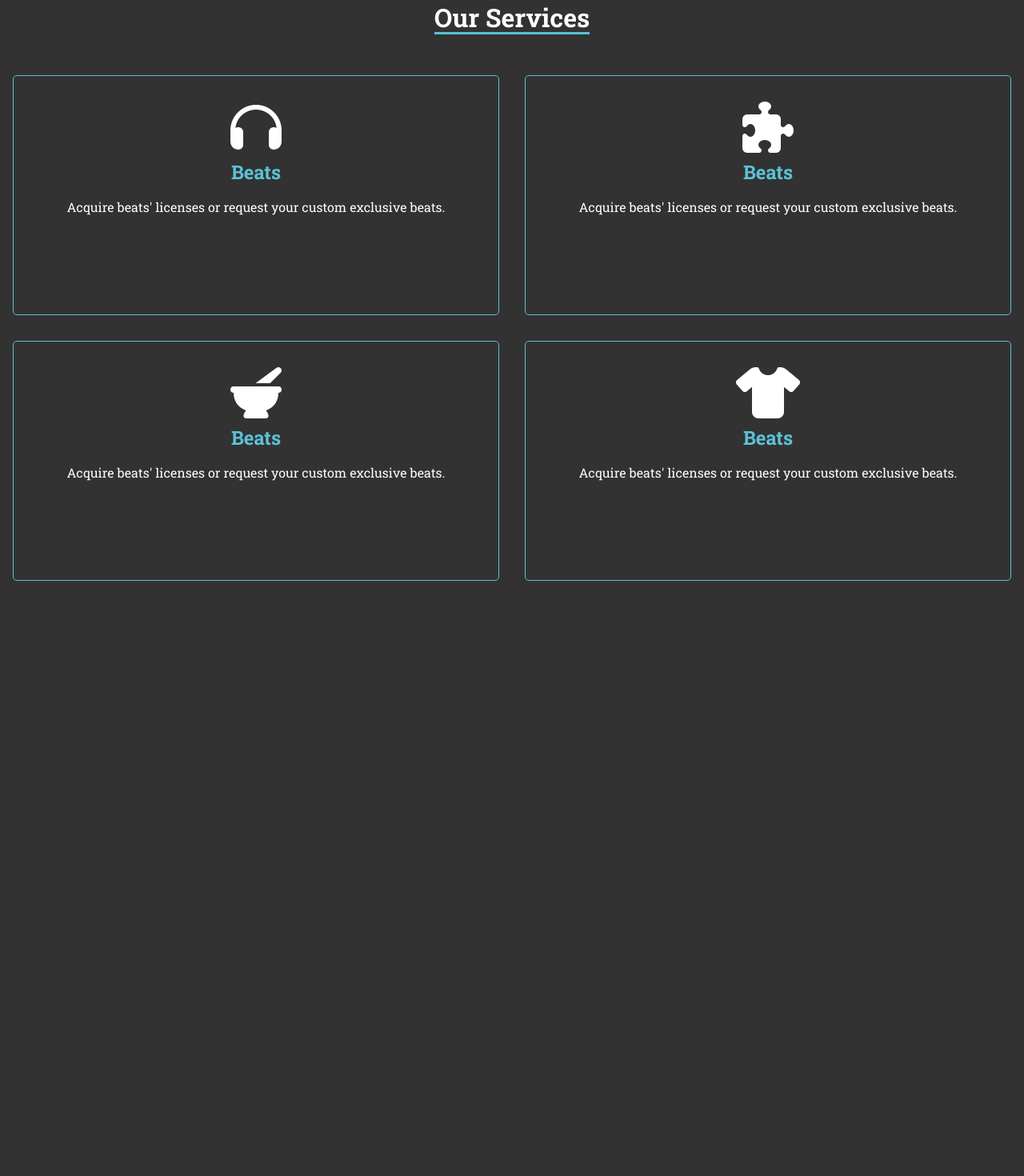
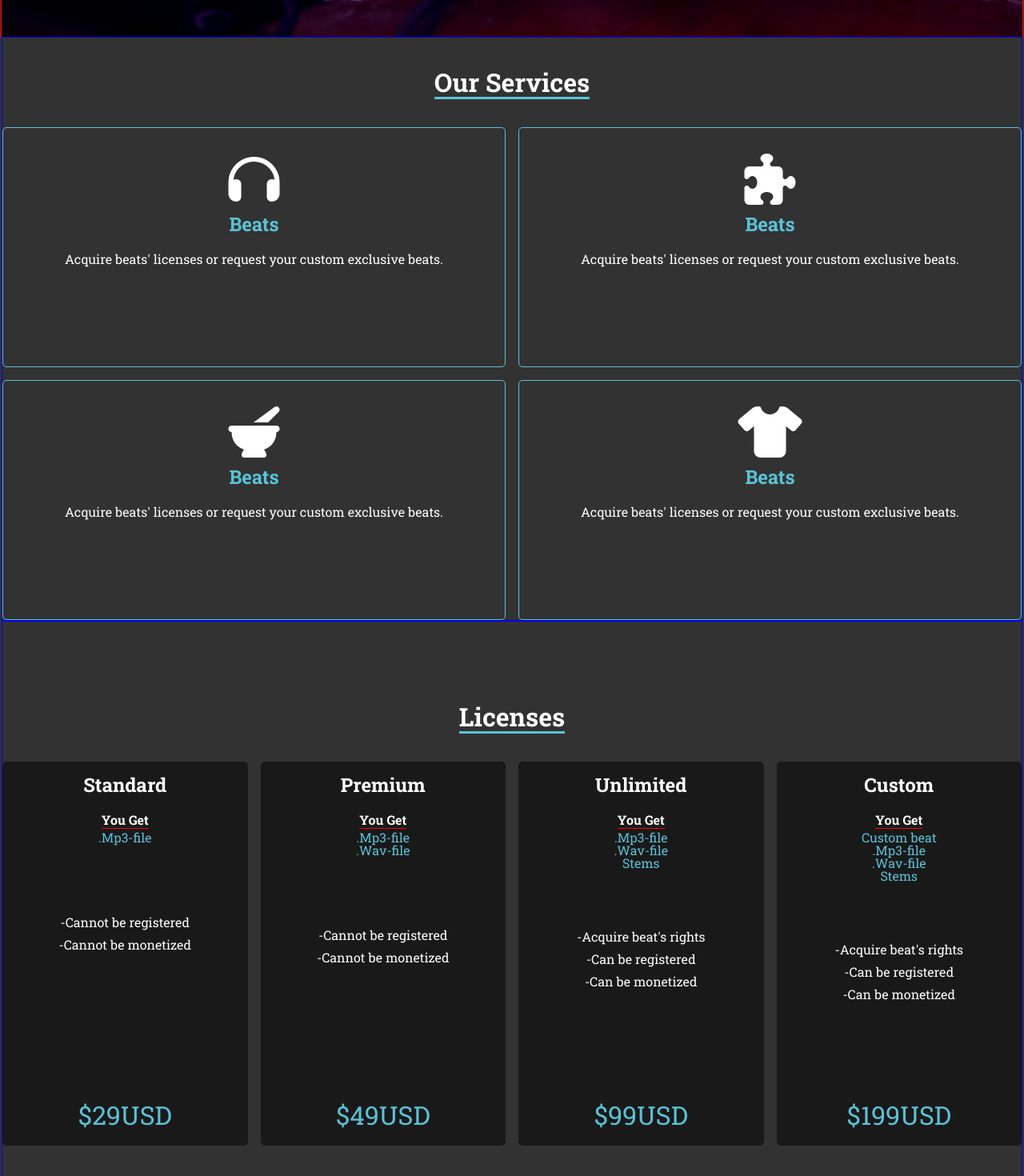
Before and after one commit to Shaqri/NIEl-Client, a React (Create React App) app: page /home in a window 1280 px wide. Shown: the part 834-2304 px from the top of the page at 80% size. Before the commit the page ends 1576 px from the top, so only its background shows below. Built offline with nearby package versions, Linux system fonts and the light colour scheme; no server answers.

Commit message:
Add css style to home page and make it completely responsive

```diff
--- a/public/index.html
+++ b/public/index.html
@@ -29,7 +29,7 @@
     -->
     <title>Nielbeats</title>
   </head>
-  <body>
+  <body id="body">
     <div id='root'></div>
   </body>
 </html>
--- a/src/Components/atoms/Card.js
+++ b/src/Components/atoms/Card.js
@@ -1,9 +1,29 @@
-function Card({title, description, styleClass, icon }) {
+
+function Card(props) {
+  const {title, description, styleClass, icon,
+  preDescriptionTitle, preDescription, footer } = props;
+
+  const formatDescription = (description) => {
+    const splitDescription = description.split("|");
+    return splitDescription.map((slice) => <span>{slice}</span>);
+  };
+
   return(
     <li className={`card ${styleClass}`}>
-      <i class={`${icon} icon`} />
+      {icon &&
+        <i className={`${icon} icon`} />
+      }
       <h2 className="title">{title}</h2>
-      <p className="description">{description}</p>
+      {preDescription &&
+        <div className="pre-description">
+          <h3 className="title"><span>{preDescriptionTitle}</span></h3>
+          <p className="description">{formatDescription(preDescription)}</p>
+        </div>
+      }
+      <p className="description">{formatDescription(description)}</p>
+      {footer &&
+        <p className="footer">{footer}</p>
+      }
     </li>
   );
 }
--- /dev/null
+++ b/src/Components/organisms/Licenses.js
@@ -0,0 +1,45 @@
+import Container from '../templates/Container';
+import ListWithHeader from '../molecules/ListWithHeader';
+import Card from '../atoms/Card';
+
+function Licenses() {
+  return(
+    <Container styleClass="licenses">
+      <ListWithHeader
+       header="Licenses"
+       headerClass="section-header"
+       styleClass="license-list">
+        <Card
+          title="Standard"
+          preDescriptionTitle="You Get"
+          preDescription=".Mp3-file"
+          description="-Cannot be registered | -Cannot be monetized"
+          footer="$29USD"
+        />
+        <Card
+          title="Premium"
+          preDescriptionTitle="You Get"
+          preDescription=".Mp3-file | .Wav-file"
+          description="-Cannot be registered | -Cannot be monetized"
+          footer="$49USD"
+        />
+        <Card
+          title="Unlimited"
+          preDescriptionTitle="You Get"
+          preDescription=".Mp3-file | .Wav-file | Stems"
+          description="-Acquire beat's rights | -Can be registered | -Can be monetized"
+          footer="$99USD"
+        />
+        <Card
+          title="Custom"
+          preDescriptionTitle="You Get"
+          preDescription="Custom beat | .Mp3-file | .Wav-file | Stems"
+          description="-Acquire beat's rights | -Can be registered | -Can be monetized"
+          footer="$199USD"
+        />
+      </ListWithHeader>
+    </Container>
+  );
+};
+
+export default Licenses;
--- a/src/Components/pages/Home.js
+++ b/src/Components/pages/Home.js
@@ -2,11 +2,14 @@ import Container from '../templates/Container';
 import BackgroundWithText from '../molecules/BackgroundWithText';
 import homeImg from '../../images/home.jpg';
 import Services from '../organisms/Services';
+import Licenses from '../organisms/Licenses'
+
 function Home () {
   return(
   <Container styleClass="page-container home">
     <BackgroundWithText withShade image={homeImg} text="Welcome!" styleClass="welcome" />
     <Services/>
+    <Licenses />
   </Container>
   );
 };
--- a/src/style/_layout.scss
+++ b/src/style/_layout.scss
@@ -5,15 +5,38 @@
   flex-direction: $direction;
 }
 
+#body {
+  box-sizing: border-box;
+}
+
+#header {
+  @include flexCenter(row, space-between, center);
+  position: fixed;
+  box-sizing: border-box;
+  width: 100%;
+  background-color: black;
+  height: 10vh;
+  padding: 0 1rem;
+  z-index: 2;
+  .active {
+    color: $blue;
+  }
+}
+
 .container-view-size {
   box-sizing: border-box;
   width: 100%;
-  height: 100vh;
+  min-height: 100vh;
+  border: 1px solid blue;
+
 }
 
 .page-container {
+  border: 1px solid red;
   height: 90vh;
-  width: 100%
+  width: 100%;;
+  position: relative;
+  top: 10vh;
 }
 
 .background-image {
@@ -71,19 +94,37 @@
   height: 100%;
 
   .list {
+    max-width: 1300px;
     display: grid;
-
+    justify-content: center;
+    grid-gap: 1em;
+    grid-template-columns: repeat(1, minmax(100px, 500px));
   }
   .card {
-    height: 300px;
-    margin: 1rem;
+    position: relative;
+    min-height: 300px;
     text-align: center;
+    border: 1px solid $blue;
+    border-radius: 5px;
     .icon {
       font-size: 4em;
     }
 
     .title {
       font-size: 1.5em;
+    }
+    .pre-description {
+      .description {
+        span {
+          display: block;
+        }
+      }
+    }
+
+    .description {
+      span {
+        display: block;
+      }
     }
   }
 }
@@ -104,17 +145,6 @@
   }
 }
 
-#header {
-  @include flexCenter(row, space-between, center);
-  background-color: black;
-  height: 10vh;
-  padding: 0 1rem;
-
-  .active {
-    color: $blue;
-  }
-}
-
 
 @media screen and (min-width: 700px) {
   .l-dropdown {
--- a/src/style/_module.scss
+++ b/src/style/_module.scss
@@ -6,3 +6,4 @@
 @import './modules/header';
 @import './modules/home';
 @import './modules/services';
+@import './modules/licenses';
--- a/src/style/index.css
+++ b/src/style/index.css
@@ -85,16 +85,53 @@ a {
   color: white;
 }
 
+#body {
+  -webkit-box-sizing: border-box;
+          box-sizing: border-box;
+}
+
+#header {
+  display: -webkit-box;
+  display: -ms-flexbox;
+  display: flex;
+  -webkit-box-pack: justify;
+      -ms-flex-pack: justify;
+          justify-content: space-between;
+  -webkit-box-align: center;
+      -ms-flex-align: center;
+          align-items: center;
+  -webkit-box-orient: horizontal;
+  -webkit-box-direction: normal;
+      -ms-flex-direction: row;
+          flex-direction: row;
+  position: fixed;
+  -webkit-box-sizing: border-box;
+          box-sizing: border-box;
+  width: 100%;
+  background-color: black;
+  height: 10vh;
+  padding: 0 1rem;
+  z-index: 2;
+}
+
+#header .active {
+  color: #5bc2d6;
+}
+
 .container-view-size {
   -webkit-box-sizing: border-box;
           box-sizing: border-box;
   width: 100%;
-  height: 100vh;
+  min-height: 100vh;
+  border: 1px solid blue;
 }
 
 .page-container {
+  border: 1px solid red;
   height: 90vh;
   width: 100%;
+  position: relative;
+  top: 10vh;
 }
 
 .background-image {
@@ -164,14 +201,23 @@ a {
 }
 
 .l-list-with-header .list {
+  max-width: 1300px;
   display: -ms-grid;
   display: grid;
+  -webkit-box-pack: center;
+      -ms-flex-pack: center;
+          justify-content: center;
+  grid-gap: 1em;
+  -ms-grid-columns: (minmax(100px, 500px))[1];
+      grid-template-columns: repeat(1, minmax(100px, 500px));
 }
 
 .l-list-with-header .card {
-  height: 300px;
-  margin: 1rem;
+  position: relative;
+  min-height: 300px;
   text-align: center;
+  border: 1px solid #5bc2d6;
+  border-radius: 5px;
 }
 
 .l-list-with-header .card .icon {
@@ -180,6 +226,14 @@ a {
 
 .l-list-with-header .card .title {
   font-size: 1.5em;
+}
+
+.l-list-with-header .card .pre-description .description span {
+  display: block;
+}
+
+.l-list-with-header .card .description span {
+  display: block;
 }
 
 .l-dropdown .dropdown-list {
@@ -195,29 +249,6 @@ a {
   display: block;
   text-align: center;
   padding: .5em 0;
-}
-
-#header {
-  display: -webkit-box;
-  display: -ms-flexbox;
-  display: flex;
-  -webkit-box-pack: justify;
-      -ms-flex-pack: justify;
-          justify-content: space-between;
-  -webkit-box-align: center;
-      -ms-flex-align: center;
-          align-items: center;
-  -webkit-box-orient: horizontal;
-  -webkit-box-direction: normal;
-      -ms-flex-direction: row;
-          flex-direction: row;
-  background-color: black;
-  height: 10vh;
-  padding: 0 1rem;
-}
-
-#header .active {
-  color: #5bc2d6;
 }
 
 @media screen and (min-width: 700px) {
@@ -329,6 +360,19 @@ a {
 }
 
 .services {
+  display: -webkit-box;
+  display: -ms-flexbox;
+  display: flex;
+  -webkit-box-pack: center;
+      -ms-flex-pack: center;
+          justify-content: center;
+  -webkit-box-align: center;
+      -ms-flex-align: center;
+          align-items: center;
+  -webkit-box-orient: vertical;
+  -webkit-box-direction: normal;
+      -ms-flex-direction: column;
+          flex-direction: column;
   height: -webkit-fit-content;
   height: -moz-fit-content;
   height: fit-content;
@@ -337,8 +381,6 @@ a {
 
 .service-list .card {
   padding: 2em 1em;
-  border: 1px solid #5bc2d6;
-  border-radius: 5px;
 }
 
 .service-list .card .title {
@@ -348,11 +390,107 @@ a {
 
 @media screen and (min-width: 700px) {
   .service-list .list {
-    -webkit-box-pack: center;
-        -ms-flex-pack: center;
-            justify-content: center;
     -ms-grid-columns: (minmax(300px, 750px))[2];
         grid-template-columns: repeat(2, minmax(300px, 750px));
+  }
+}
+
+.licenses {
+  display: -webkit-box;
+  display: -ms-flexbox;
+  display: flex;
+  -webkit-box-pack: center;
+      -ms-flex-pack: center;
+          justify-content: center;
+  -webkit-box-align: center;
+      -ms-flex-align: center;
+          align-items: center;
+  -webkit-box-orient: vertical;
+  -webkit-box-direction: normal;
+      -ms-flex-direction: column;
+          flex-direction: column;
+  height: -webkit-fit-content;
+  height: -moz-fit-content;
+  height: fit-content;
+  min-height: 90vh;
+}
+
+.license-list .list {
+  grid-auto-rows: 400px;
+}
+
+.license-list .list .card {
+  border: 1px solid #191919;
+  background-color: #191919;
+  padding: 1em;
+  height: 100%;
+}
+
+.license-list .list .card > .title {
+  margin-bottom: 1em;
+}
+
+.license-list .list .card .pre-description .title {
+  font-size: 1em;
+  padding-bottom: .4rem;
+}
+
+.license-list .list .card .pre-description .title span {
+  border-bottom: 1px solid red;
+}
+
+.license-list .list .card .pre-description .description {
+  color: #5bc2d6;
+}
+
+.license-list .list .card > .description {
+  display: -webkit-box;
+  display: -ms-flexbox;
+  display: flex;
+  -webkit-box-pack: center;
+      -ms-flex-pack: center;
+          justify-content: center;
+  -webkit-box-align: center;
+      -ms-flex-align: center;
+          align-items: center;
+  -webkit-box-orient: vertical;
+  -webkit-box-direction: normal;
+      -ms-flex-direction: column;
+          flex-direction: column;
+  height: 50%;
+}
+
+.license-list .list .card > .description span {
+  padding: 6px 0;
+}
+
+.license-list .list .card .footer {
+  position: absolute;
+  bottom: 1.3rem;
+  left: 50%;
+  -webkit-transform: translate(-50%);
+          transform: translate(-50%);
+  padding-top: 2rem;
+  font-size: 2em;
+  color: #5bc2d6;
+}
+
+@media screen and (min-width: 700px) {
+  .license-list .list {
+    grid-auto-rows: 380px;
+    -ms-grid-columns: (minmax(100px, 500px))[2];
+        grid-template-columns: repeat(2, minmax(100px, 500px));
+  }
+}
+
+@media screen and (min-width: 1000px) {
+  .license-list .list {
+    grid-auto-rows: 60vh;
+    -ms-grid-columns: (minmax(100px, 350px))[4];
+        grid-template-columns: repeat(4, minmax(100px, 350px));
+  }
+  .license-list .list .card {
+    min-width: auto;
   }
 }
 
--- /dev/null
+++ b/src/style/modules/_licenses.scss
@@ -0,0 +1,74 @@
+.licenses {
+  @include flexCenter(column, center, center);
+  height: fit-content;
+  min-height: 90vh;
+}
+
+.license-list {
+
+  .list {
+    grid-auto-rows: 400px;
+    .card {
+      border: 1px solid $black;
+      background-color: $black;
+      padding: 1em;
+      height: 100%;
+      >.title {
+        margin-bottom: 1em;
+      }
+      .pre-description {
+        .title {
+          font-size: 1em;
+          padding-bottom: .4rem;
+          span {
+            border-bottom: 1px solid red;
+          }
+        }
+
+        .description {
+          color: $blue;
+        }
+      }
+
+      > .description {
+        @include flexCenter(column, center, center);
+        height: 50%;
+        span {
+          padding: 6px 0;
+        }
+      }
+
+      .footer {
+        position: absolute;
+        bottom: 1.3rem;
+        left: 50%;
+        transform: translate(-50%);
+        padding-top: 2rem;
+        font-size:2em;
+        color: $blue;
+      }
+    }
+  }
+
+}
+
+@media screen and(min-width: 700px) {
+  .license-list {
+    .list {
+      grid-auto-rows: 380px;
+      grid-template-columns: repeat(2, minmax(100px, 500px));
+    }
+  }
+}
+
+@media screen and(min-width: 1000px) {
+  .license-list {
+    .list {
+      grid-auto-rows: 60vh;
+      grid-template-columns: repeat(4, minmax(100px, 350px));
+      .card {
+        min-width: auto;
+      }
+    }
+  }
+}
--- a/src/style/modules/_services.scss
+++ b/src/style/modules/_services.scss
@@ -1,4 +1,5 @@
 .services {
+  @include flexCenter(column, center, center);
   height: fit-content;
   min-height: 90vh;
 }
@@ -6,8 +7,6 @@
 .service-list {
   .card {
     padding: 2em 1em;
-    border: 1px solid $blue;
-    border-radius: 5px;
     .title {
       color: $blue;
       padding: .5em 0 1em 0;
@@ -18,7 +17,7 @@
 @media screen and(min-width: 700px) {
   .service-list {
     .list {
-      justify-content: center;
+
       grid-template-columns: repeat(2, minmax(300px, 750px));
     }
 
```
Also changed, not shown: 1 other file (tests, documents, lock files or other folders).
